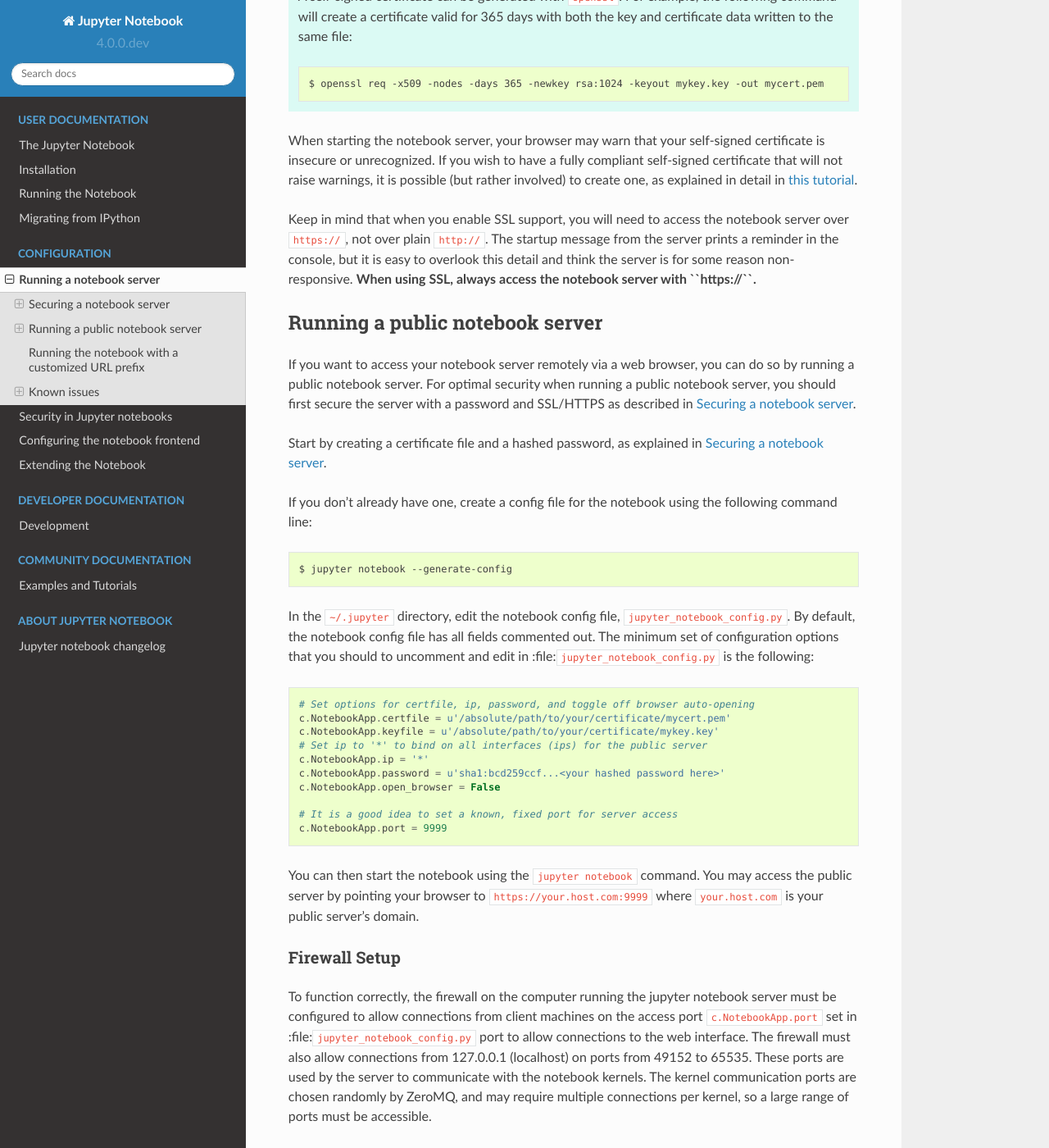
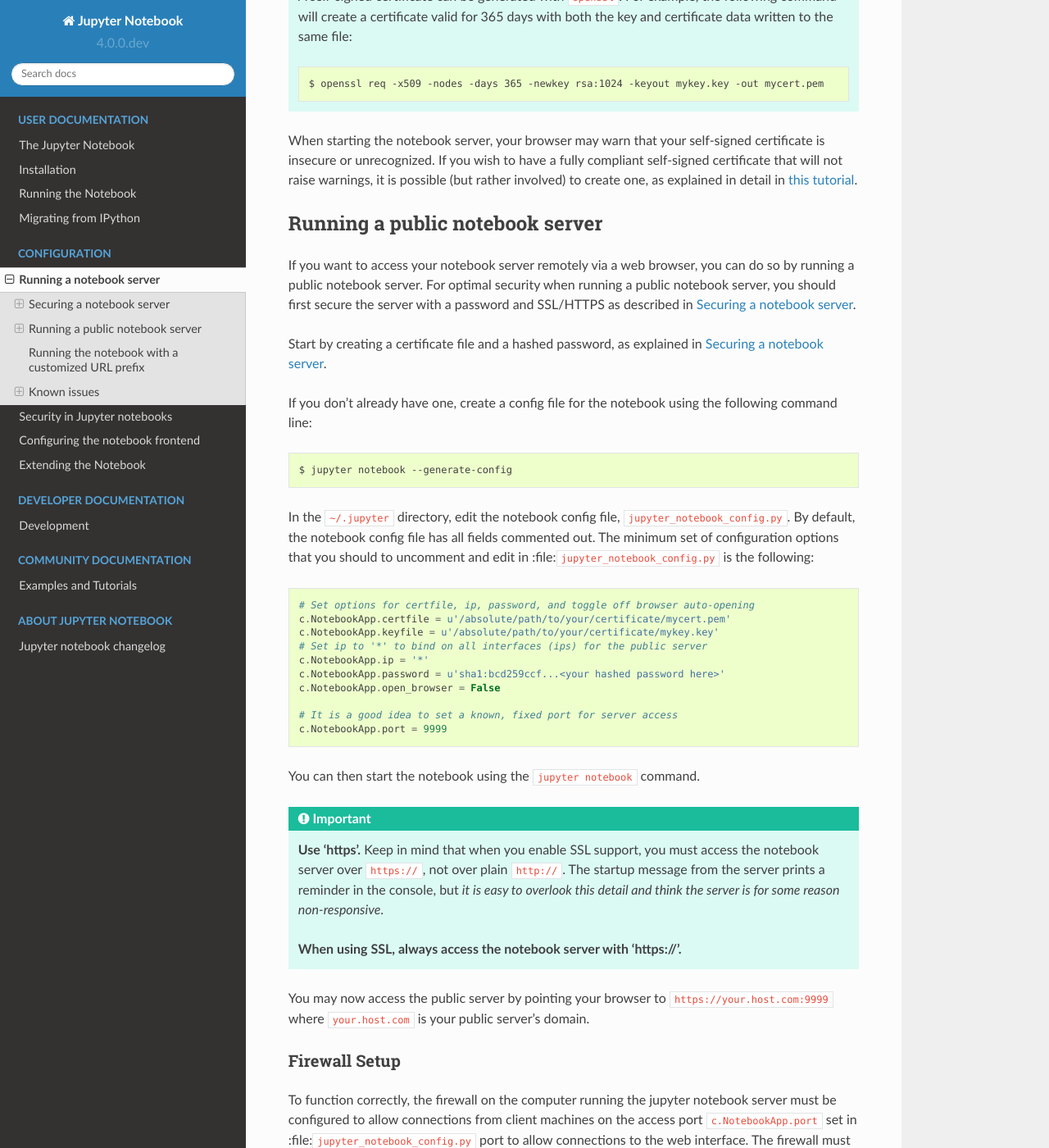
Before and after one commit to jupyter/nbclassic, a Sphinx documentation site: the page built from docs/source/public_server.rst, in a window 1280 px wide and 1400 px high, scrolled down 1937 px. Shown: the whole window at 82% size. Built offline with Sphinx 7.4.7 and the Read the Docs theme 2.0.0, drawn with Linux system fonts in a browser that asks for light colours; pages that are not in the unit, such as notebooks, are missing from menus; some of the changed lines change nothing that is shown.

Commit message:
Improve message about https in public server doc

```diff
--- a/docs/source/public_server.rst
+++ b/docs/source/public_server.rst
@@ -109,12 +109,6 @@
 
 .. TODO: Find an additional resource that walks the user through this two-process step by step.
 
-Keep in mind that when you enable SSL support, you will need to access the
-notebook server over ``https://``, not over plain ``http://``.  The startup
-message from the server prints a reminder in the console, but it is easy to
-overlook this detail and think the server is for some reason non-responsive.
-**When using SSL, always access the notebook server with ``https://``.**
-
 .. _OWASP: https://www.owasp.org
 
 
@@ -154,9 +148,22 @@
      # It is a good idea to set a known, fixed port for server access
      c.NotebookApp.port = 9999
 
-You can then start the notebook using the ``jupyter notebook`` command. You may
-access the public server by pointing your browser to ``https://your.host.com:9999``
-where ``your.host.com`` is your public server's domain.
+You can then start the notebook using the ``jupyter notebook`` command.
+
+.. important::
+
+    **Use 'https'.**
+    Keep in mind that when you enable SSL support, you must access the
+    notebook server over ``https://``, not over plain ``http://``.  The startup
+    message from the server prints a reminder in the console, but *it is easy
+    to overlook this detail and think the server is for some reason
+    non-responsive*.
+
+    **When using SSL, always access the notebook server with 'https://'.**
+
+You may now access the public server by pointing your browser to
+``https://your.host.com:9999`` where ``your.host.com`` is your public server's
+domain.
 
 Firewall Setup
 ~~~~~~~~~~~~~~
```
